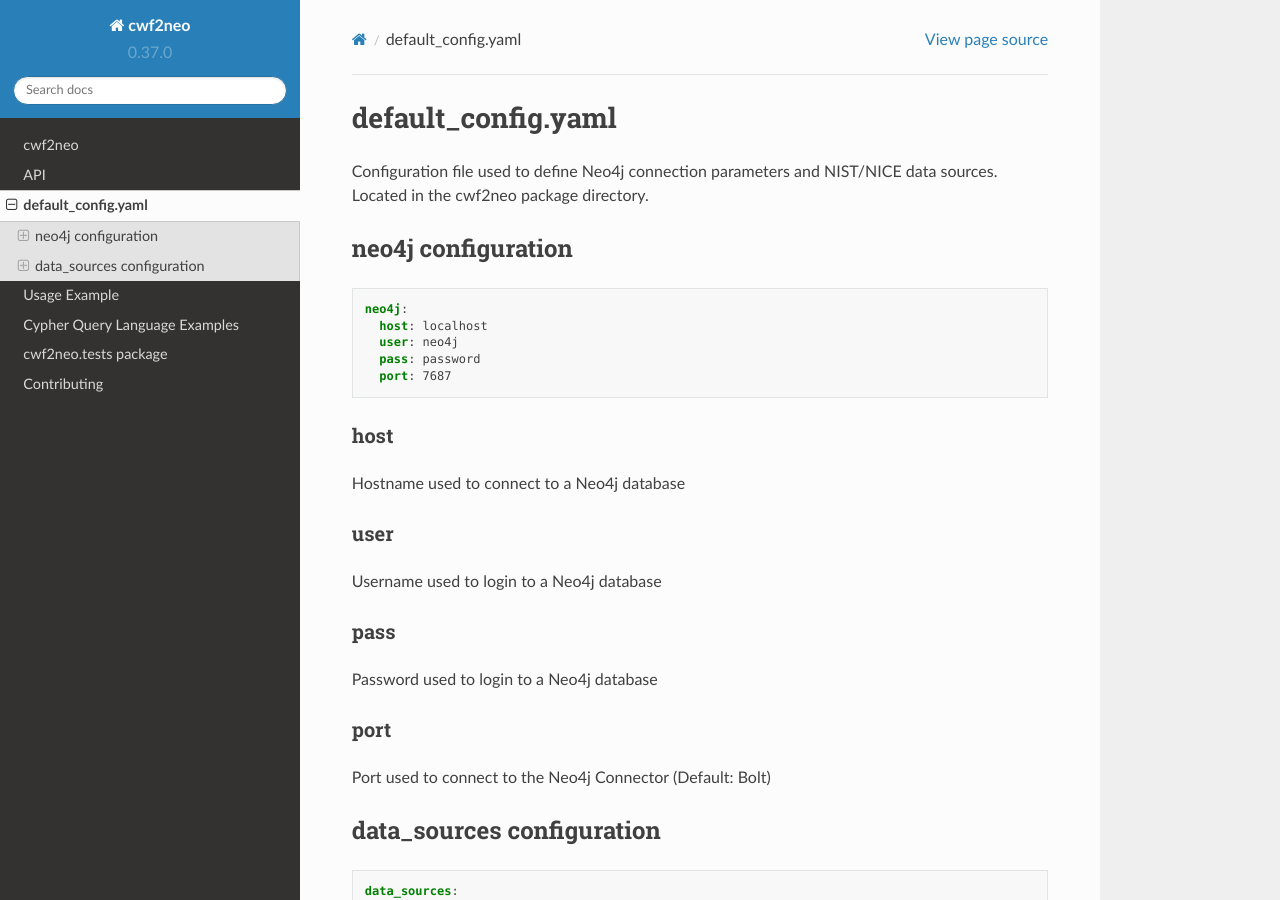
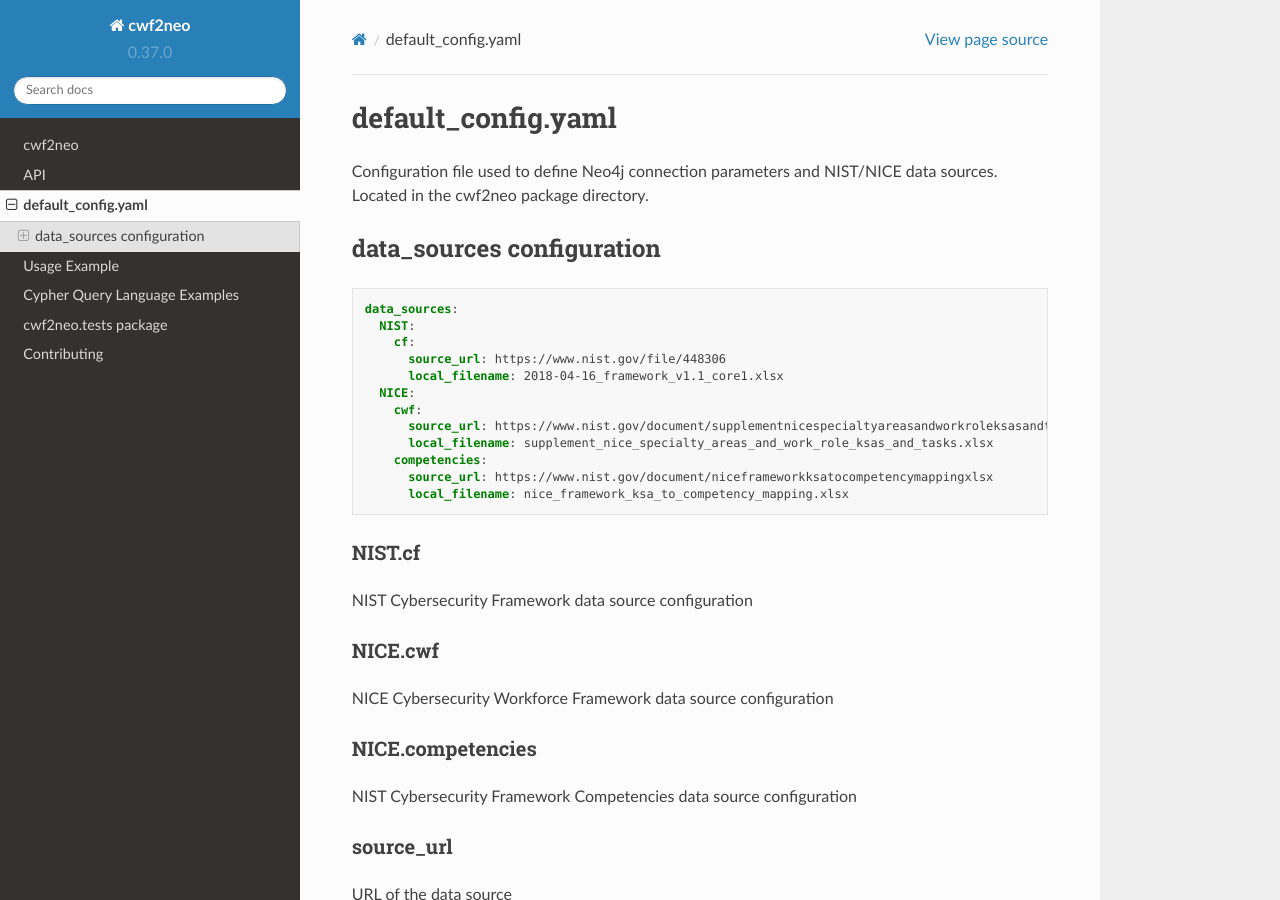
Before and after one commit to sintax1/cwf2neo, a Sphinx documentation site: the page built from docs/config.rst, in a window 1280 px wide and 900 px high. Built offline with Sphinx 7.4.7 and the Read the Docs theme 2.0.0, drawn with Linux system fonts in a browser that asks for light colours; the version number is read from the project's files by our own code.

Commit message:
moved neo4j config to constructor

```diff
--- a/docs/config.rst
+++ b/docs/config.rst
@@ -4,34 +4,6 @@
 
 Configuration file used to define Neo4j connection parameters and
 NIST/NICE data sources. Located in the cwf2neo package directory.
-
-
-neo4j configuration
-===================
-
-.. code-block:: yaml
-
-    neo4j:
-      host: localhost
-      user: neo4j
-      pass: password
-      port: 7687
-
-host
-""""
-Hostname used to connect to a Neo4j database
-
-user
-""""
-Username used to login to a Neo4j database
-
-pass
-""""
-Password used to login to a Neo4j database
-
-port
-""""
-Port used to connect to the Neo4j Connector (Default: Bolt)
 
 
 data_sources configuration
```
Also changed, not shown: docs/index.rst (+8 -4 lines), 3 other files.
